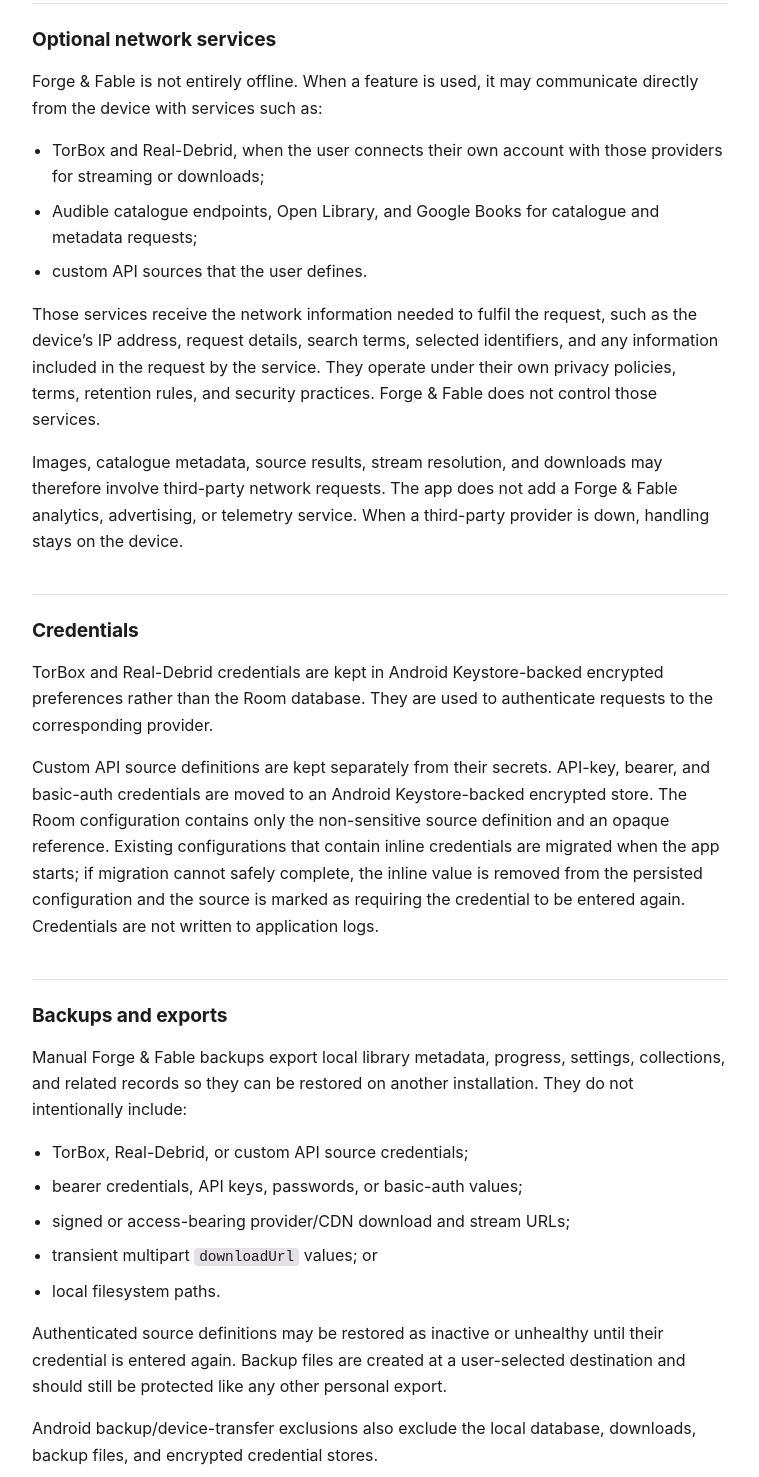
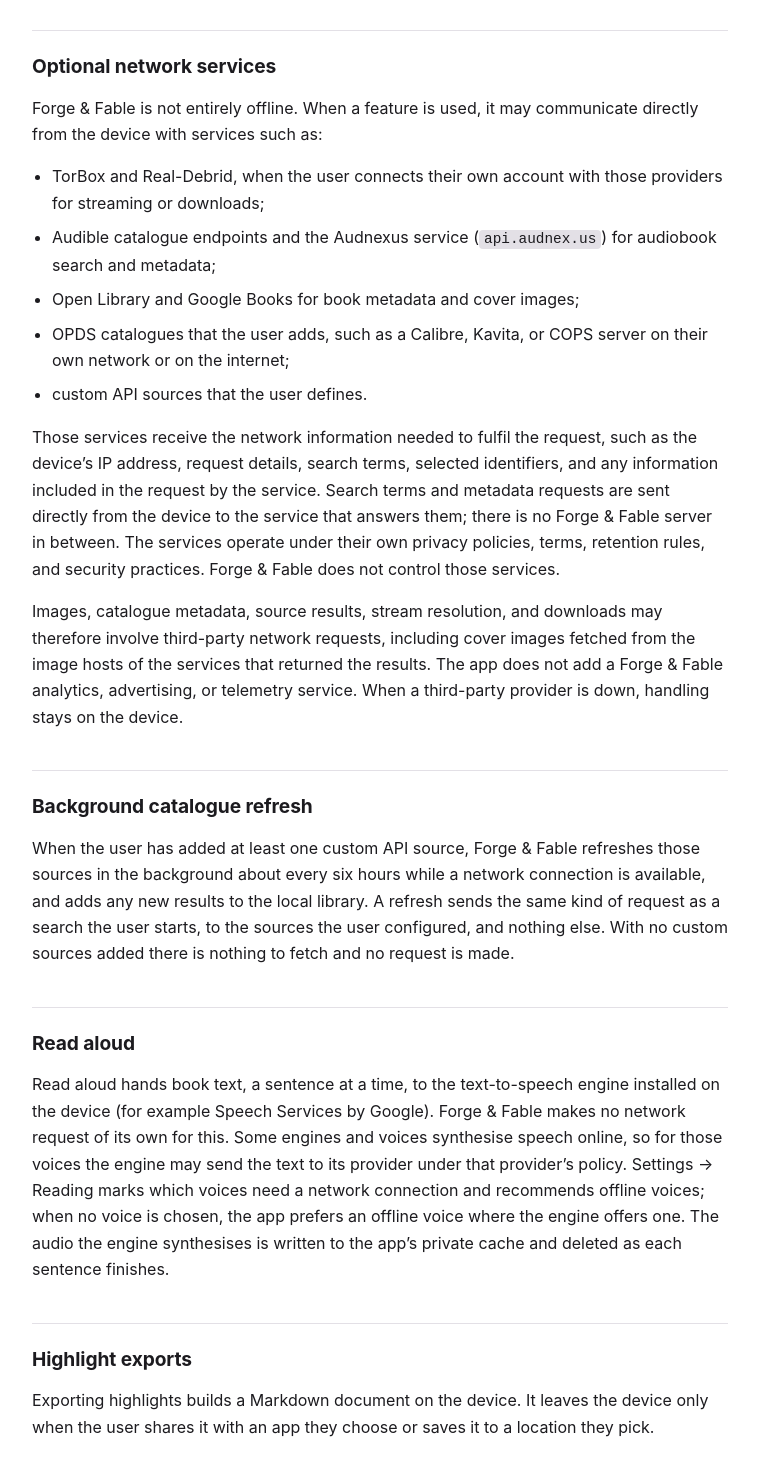
Before and after one commit to warrent9030-maker/forgeandfable-privacy, a plain HTML site: page index.html in a window 1280 px wide. Shown: the part 543-2020 px from the top of the page, without its empty margins (260-1019 px from the left). Drawn offline with Linux system fonts and the light colour scheme.

Commit message:
Publish the current privacy policy: read aloud, highlight exports, OPDS, catalogue sync (#1)
Co-authored-by: warrent9030-maker <256395419+warrent9030-maker@users.noreply.github.com>
Co-authored-by: capy-ai[bot] <230910855+capy-ai[bot]@users.noreply.github.com>

```diff
--- a/index.html
+++ b/index.html
@@ -83,7 +83,7 @@
 
 <p>The app stores the library and its metadata, reading and listening progress, bookmarks and highlights, collections, listening history, playback preferences, download state, and other settings in the app’s local Room database. Local imported files and app-managed downloads are stored in the app’s private storage. Listening and reading history is retained locally so that progress, resume, statistics, and history features work across app sessions.</p>
 
-<p>The Kindle/Send-to-Kindle feature may store the Kindle email address entered in Settings locally. It is used only when the user explicitly starts an export.</p>
+<p>The Kindle/Send-to-Kindle feature may store the Kindle email address entered in Settings locally. It is used only when the user explicitly starts an export. The read-aloud voice and speed chosen in Settings are stored locally as well.</p>
 
 <h2>Optional network services</h2>
 
@@ -91,13 +91,27 @@
 
 <ul>
   <li>TorBox and Real-Debrid, when the user connects their own account with those providers for streaming or downloads;</li>
-  <li>Audible catalogue endpoints, Open Library, and Google Books for catalogue and metadata requests;</li>
+  <li>Audible catalogue endpoints and the Audnexus service (<code>api.audnex.us</code>) for audiobook search and metadata;</li>
+  <li>Open Library and Google Books for book metadata and cover images;</li>
+  <li>OPDS catalogues that the user adds, such as a Calibre, Kavita, or COPS server on their own network or on the internet;</li>
   <li>custom API sources that the user defines.</li>
 </ul>
 
-<p>Those services receive the network information needed to fulfil the request, such as the device’s IP address, request details, search terms, selected identifiers, and any information included in the request by the service. They operate under their own privacy policies, terms, retention rules, and security practices. Forge &amp; Fable does not control those services.</p>
+<p>Those services receive the network information needed to fulfil the request, such as the device’s IP address, request details, search terms, selected identifiers, and any information included in the request by the service. Search terms and metadata requests are sent directly from the device to the service that answers them; there is no Forge &amp; Fable server in between. The services operate under their own privacy policies, terms, retention rules, and security practices. Forge &amp; Fable does not control those services.</p>
 
-<p>Images, catalogue metadata, source results, stream resolution, and downloads may therefore involve third-party network requests. The app does not add a Forge &amp; Fable analytics, advertising, or telemetry service. When a third-party provider is down, handling stays on the device.</p>
+<p>Images, catalogue metadata, source results, stream resolution, and downloads may therefore involve third-party network requests, including cover images fetched from the image hosts of the services that returned the results. The app does not add a Forge &amp; Fable analytics, advertising, or telemetry service. When a third-party provider is down, handling stays on the device.</p>
+
+<h2 id="catalogue-sync">Background catalogue refresh</h2>
+
+<p>When the user has added at least one custom API source, Forge &amp; Fable refreshes those sources in the background about every six hours while a network connection is available, and adds any new results to the local library. A refresh sends the same kind of request as a search the user starts, to the sources the user configured, and nothing else. With no custom sources added there is nothing to fetch and no request is made.</p>
+
+<h2 id="read-aloud">Read aloud</h2>
+
+<p>Read aloud hands book text, a sentence at a time, to the text-to-speech engine installed on the device (for example Speech Services by Google). Forge &amp; Fable makes no network request of its own for this. Some engines and voices synthesise speech online, so for those voices the engine may send the text to its provider under that provider’s policy. Settings → Reading marks which voices need a network connection and recommends offline voices; when no voice is chosen, the app prefers an offline voice where the engine offers one. The audio the engine synthesises is written to the app’s private cache and deleted as each sentence finishes.</p>
+
+<h2 id="highlight-exports">Highlight exports</h2>
+
+<p>Exporting highlights builds a Markdown document on the device. It leaves the device only when the user shares it with an app they choose or saves it to a location they pick.</p>
 
 <h2>Credentials</h2>
 
@@ -105,12 +119,18 @@
 
 <p>Custom API source definitions are kept separately from their secrets. API-key, bearer, and basic-auth credentials are moved to an Android Keystore-backed encrypted store. The Room configuration contains only the non-sensitive source definition and an opaque reference. Existing configurations that contain inline credentials are migrated when the app starts; if migration cannot safely complete, the inline value is removed from the persisted configuration and the source is marked as requiring the credential to be entered again. Credentials are not written to application logs.</p>
 
+<p>OPDS catalogue entries are kept in an encrypted preference store as well, because a catalogue address can carry a server key or token in its path. They are used only to fetch from the catalogue the user added.</p>
+
+<h2>Home-network catalogues</h2>
+
+<p>Release builds of Forge &amp; Fable refuse unencrypted HTTP except for OPDS catalogues on the user’s own network. A plain <code>http://</code> catalogue is accepted only when its address is a private or local-network address; the app checks the addresses the name resolves to and refuses a public one, so a home-looking name cannot carry a password to the internet in the clear. Catalogues reached over the internet use HTTPS.</p>
+
 <h2>Backups and exports</h2>
 
 <p>Manual Forge &amp; Fable backups export local library metadata, progress, settings, collections, and related records so they can be restored on another installation. They do not intentionally include:</p>
 
 <ul>
-  <li>TorBox, Real-Debrid, or custom API source credentials;</li>
+  <li>TorBox, Real-Debrid, OPDS, or custom API source credentials;</li>
   <li>bearer credentials, API keys, passwords, or basic-auth values;</li>
   <li>signed or access-bearing provider/CDN download and stream URLs;</li>
   <li>transient multipart <code>downloadUrl</code> values; or</li>
@@ -119,7 +139,7 @@
 
 <p>Authenticated source definitions may be restored as inactive or unhealthy until their credential is entered again. Backup files are created at a user-selected destination and should still be protected like any other personal export.</p>
 
-<p>Android backup/device-transfer exclusions also exclude the local database, downloads, backup files, and encrypted credential stores.</p>
+<p>Android backup/device-transfer exclusions also exclude the local database, downloads, backup files, the encrypted credential stores, and the queue of catalogue downloads (whose links can carry a catalogue server key).</p>
 
 <h2>Kindle sharing</h2>
 
@@ -127,7 +147,7 @@
 
 <h2>Deletion and control</h2>
 
-<p>The user can remove library items, imported files, downloads, custom API source definitions, and stored provider credentials through the app’s available controls. Android’s app-data clearing and uninstall controls remove local app data according to Android’s behaviour. Third-party services retain or delete information under their own controls and policies.</p>
+<p>The user can remove library items, imported files, downloads, OPDS catalogues, custom API source definitions, and stored provider credentials through the app’s available controls. Android’s app-data clearing and uninstall controls remove local app data according to Android’s behaviour. Third-party services retain or delete information under their own controls and policies.</p>
 
 <footer>
   This page is the public privacy policy for Google Play. For questions or privacy requests, use the support email listed on the Forge &amp; Fable Play Store listing.
```
